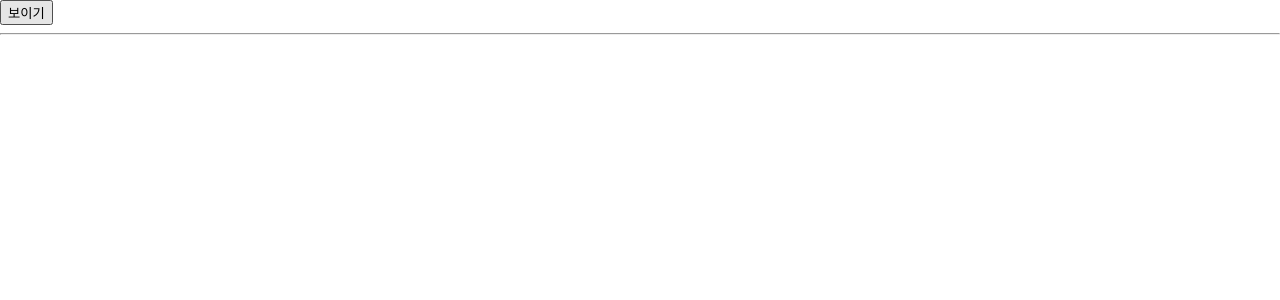
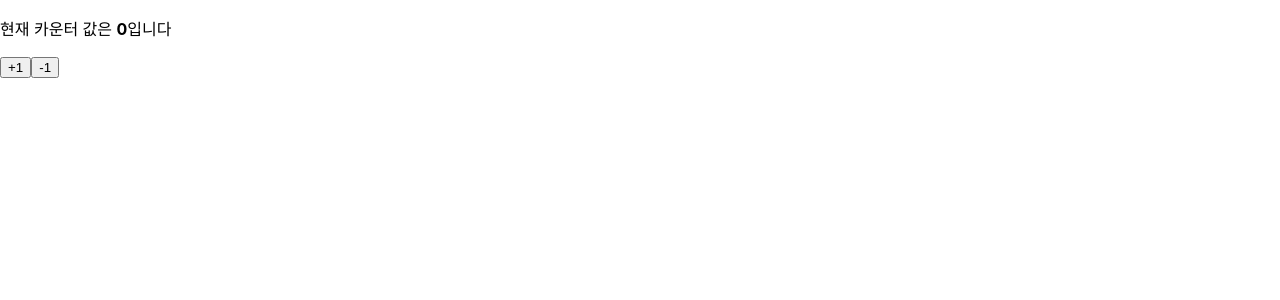
Before and after one commit to cothis/react-practice, a React (Create React App) app: page / in a window 1280 px wide. Shown: the top 300 px of the page. Built offline with nearby package versions, Linux system fonts and the light colour scheme.

Commit message:
Counter useState to useReducer

```diff
--- a/src/8장/Counter.tsx
+++ b/src/8장/Counter.tsx
@@ -1,15 +1,34 @@
-import { useState } from 'react';
+import { useReducer } from 'react';
+
+interface IState {
+  value: number;
+}
+
+interface IAction {
+  type: 'INCREMENT' | 'DECREMENT';
+}
+
+function reducer(state: IState, action: IAction) {
+  switch (action.type) {
+    case 'INCREMENT':
+      return { value: state.value + 1 };
+    case 'DECREMENT':
+      return { value: state.value - 1 };
+    default:
+      return state;
+  }
+}
 
 const Counter = () => {
-  const [value, setValue] = useState(0);
+  const [state, dispatch] = useReducer(reducer, { value: 0 });
 
   return (
     <div>
       <p>
-        현재 카운터 값은 <b>{value}</b>입니다
+        현재 카운터 값은 <b>{state.value}</b>입니다
       </p>
-      <button onClick={() => setValue(value + 1)}>+1</button>
-      <button onClick={() => setValue(value - 1)}>-1</button>
+      <button onClick={() => dispatch({ type: 'INCREMENT' })}>+1</button>
+      <button onClick={() => dispatch({ type: 'DECREMENT' })}>-1</button>
     </div>
   );
 };
--- a/src/App.tsx
+++ b/src/App.tsx
@@ -1,18 +1,7 @@
-import { useState } from 'react';
-import Info from './8장/Info';
+import Counter from './8장/Counter';
 
 const App = () => {
-  const [visible, setVisible] = useState(false);
-
-  return (
-    <div>
-      <button onClick={() => setVisible(!visible)}>
-        {visible ? '숨기기' : '보이기'}
-      </button>
-      <hr />
-      {visible && <Info />}
-    </div>
-  );
+  return <Counter />;
 };
 
 export default App;
```
